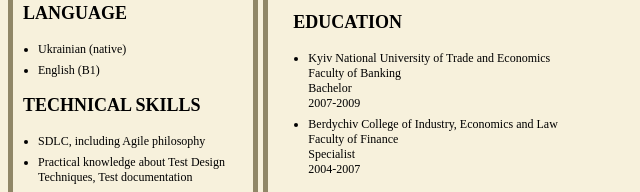
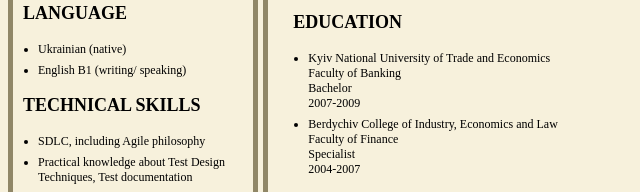
Before and after one commit to KateKuzzz/KuznietsovaKaterynaCV, a plain HTML site: page index.html in a window 1280 px wide. Shown: the part 453-645 px from the top of the page, 0-640 px from the left. Drawn offline with Linux system fonts and the light colour scheme.

Commit message:
Update index.html

```diff
--- a/index.html
+++ b/index.html
@@ -32,7 +32,7 @@
                     <h2 class="resume_info">LANGUAGE</h2>
                     <ul class="language">
                         <li class="lang">Ukrainian (native)</li>
-                        <li class="lang">English (B1)</li>
+                        <li class="lang">English B1 (writing/ speaking)</li>
                     </ul>
                 </div>
                 <div class="resume_aboutMe_Skills">
@@ -49,7 +49,7 @@
 
                         <li class="skill">API/ Method CRUD/ Postman</li>
 
-                        <li class="skill">Bug tracking systems/ JIRA / Asana)</li>
+                        <li class="skill">Bug tracking systems/ JIRA / Asana</li>
 
 
                     </ul>
```
